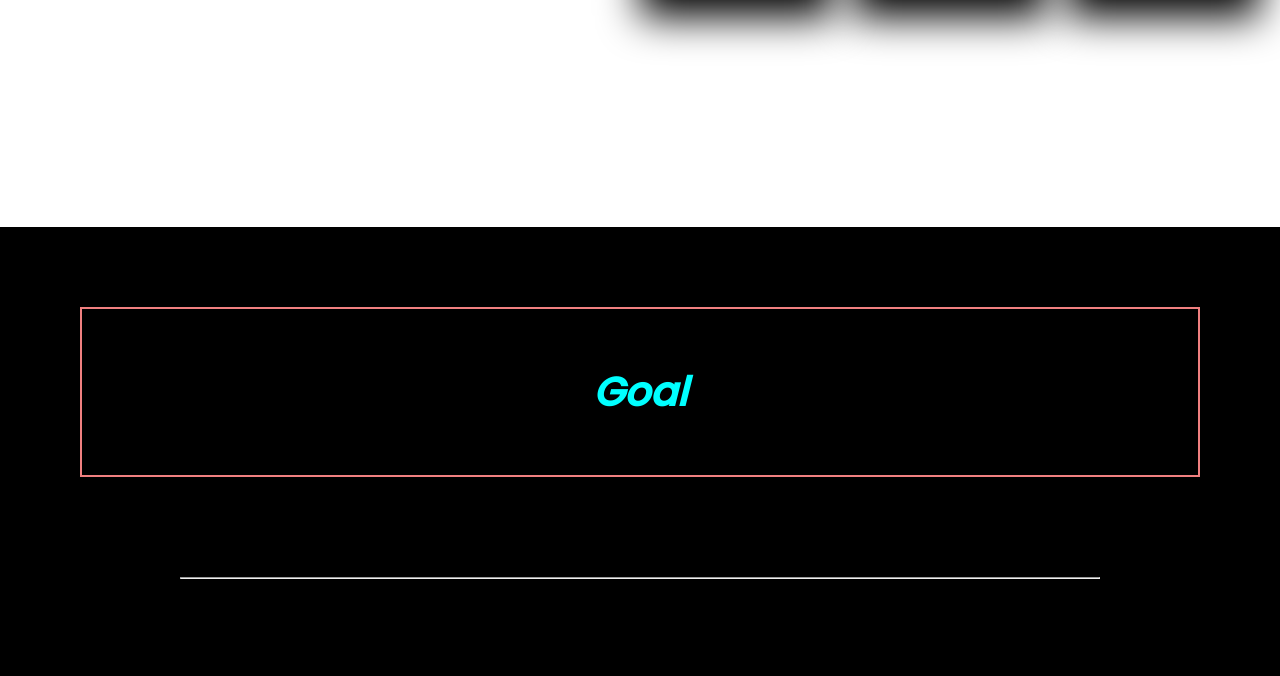
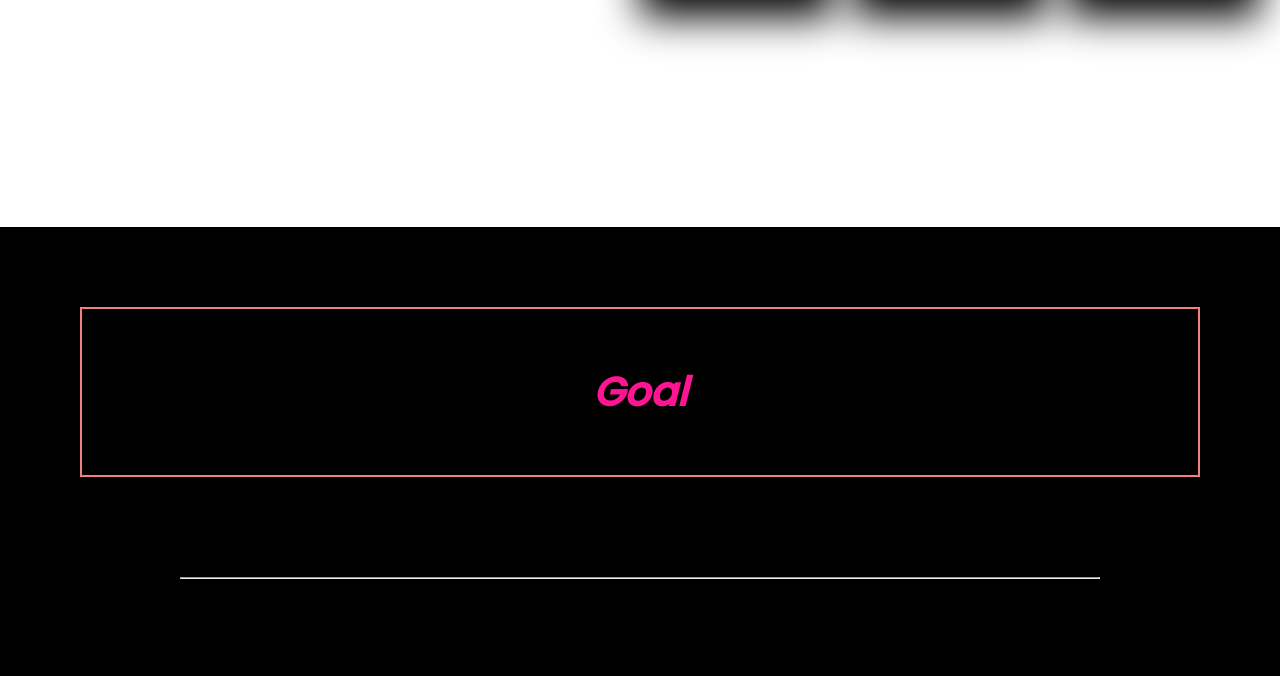
Before and after one commit to Ferrari2003/worl-cup, a plain HTML site: page index-1.html in a window 1280 px wide. In both pictures the pointer is over the element "Goal". Shown: the part 2518-3194 px from the top of the page. Drawn offline with Linux system fonts and the light colour scheme.

Commit message:
new commit

```diff
--- a/style.css/style-1.css
+++ b/style.css/style-1.css
@@ -24,6 +24,7 @@ body{
 }
 .text_1{
     font-size: 50px;
+    color: white;
 }
 .link{
    text-decoration: none;
@@ -135,7 +136,7 @@ main{
        transition: ease 1s;
     }
     .fast:hover{
-        color: cyan;
+        color:deeppink;
         font-size: 40px;
         border: 2px solid lightcoral;
 
```
